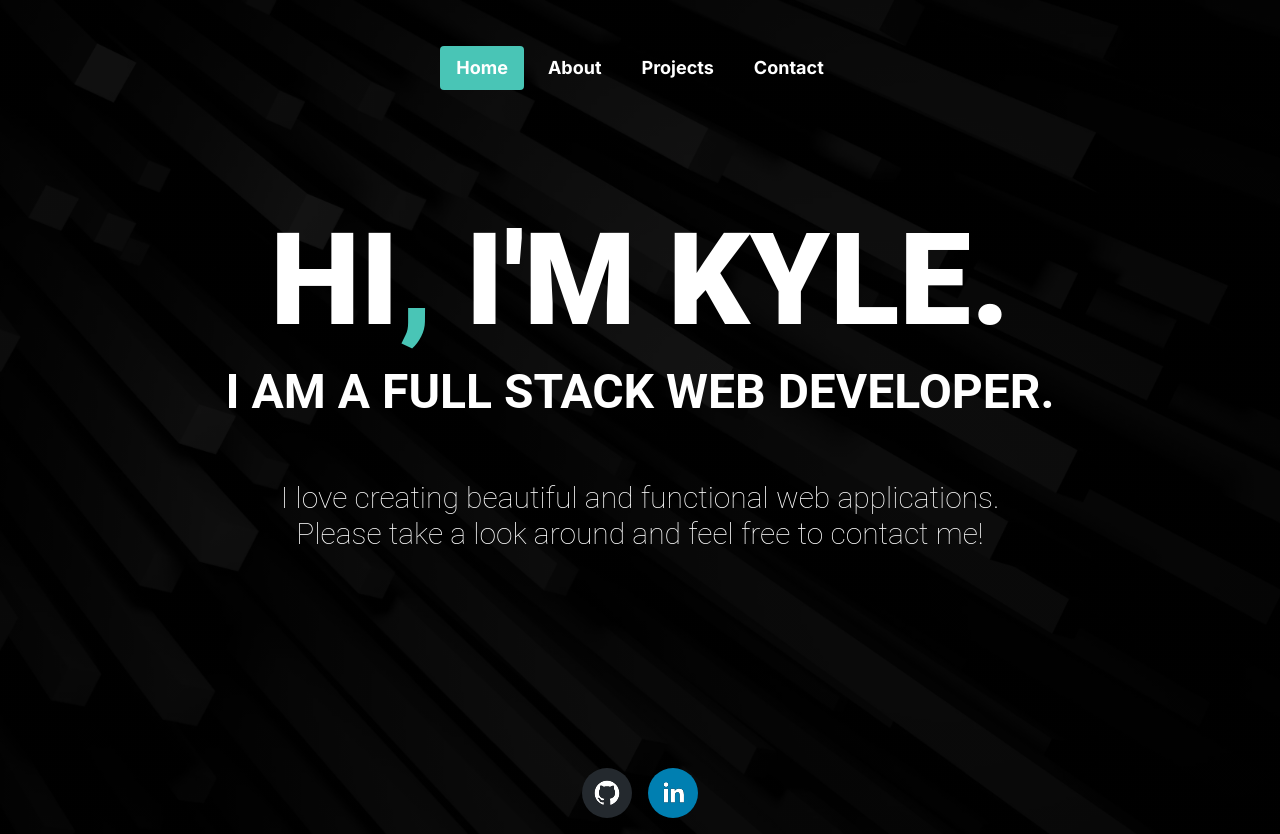
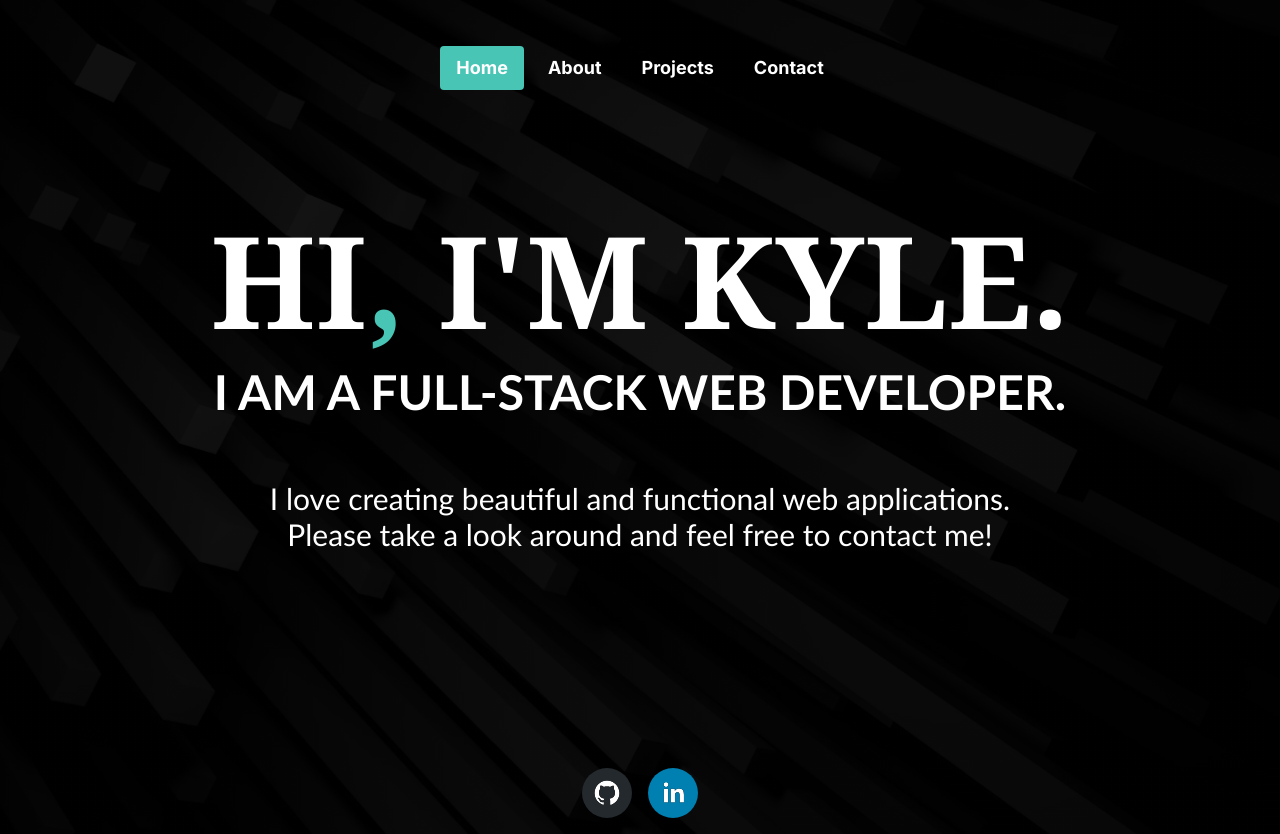
Before and after one commit to Goobber33/Portfolio-v4, a Next.js app: page /main in a window 1280 px wide. Built offline with nearby package versions, Linux system fonts and the light colour scheme.

Commit message:
Added Georgia and Optima as my fonts

```diff
--- a/app/globals.css
+++ b/app/globals.css
@@ -2,9 +2,6 @@
 @tailwind components;
 @tailwind utilities;
 
-body {
-  font-family: 'Roboto', sans-serif;
-}
 
 html,
 body,
--- a/components/about.tsx
+++ b/components/about.tsx
@@ -89,7 +89,7 @@ const AboutPage = () => {
         variants={childVariants}
         initial="hidden"
         animate="visible"
-        className="text-6xl sm:text-6xl md:text-7xl lg:text-9xl font-bold text-white text-center mt-28 w-full leading-2"
+        className="text-6xl sm:text-6xl md:text-7xl lg:text-9xl font-serif font-bold text-white text-center mt-28 w-full leading-2"
       >
         My Portfolio
       </motion.h3>
@@ -108,7 +108,7 @@ const AboutPage = () => {
             className="rounded-tl-full rounded-tr-full w-48 sm:w-64 md:w-72 lg:w-80"
           />
           <motion.div
-            className="absolute bottom-0 left-0 right-0 bg-white text-center p-2 leading-loose text-2xl font-bold"
+            className="absolute bottom-0 left-0 right-0 bg-white text-center p-2 leading-loose text-2xl font-bold font-serif"
             variants={childVariants}
           >
             <span style={{ color: '#49c5b6' }}>Kyle Parks</span>
@@ -118,18 +118,18 @@ const AboutPage = () => {
           variants={textContainerVariants}
           className="flex flex-col"
         >
-          <motion.h4 variants={childVariants} className='text-md sm:text-3xl md:text-4xl lg:text-5xl font-bold mb-8 text-customCyan'>
+          <motion.h4 variants={childVariants} className='text-md sm:text-3xl md:text-4xl lg:text-5xl font-bold font-sans mb-8 text-customCyan'>
             I&apos;m a Full-Stack Web Developer<span style={{ color: 'white' }}>.</span>
           </motion.h4>
           <motion.p
             variants={childVariants}
-            className='text-white font-100 text-md sm:text-2xl md:text-3xl lg:text-2xl text-start lg:max-w-xl w-auto lg:leading-relaxed'
+            className='text-white font-100 text-md sm:text-2xl md:text-3xl lg:text-2xl text-start lg:max-w-xl w-auto lg:leading-relaxed font-sans'
           >
             I have a passion for creating beautiful and functional web applications. I love every step of the creative process<span style={{ color: '#49c5b6' }}>,</span> from concept to deployment.
           </motion.p>
           <motion.p
             variants={childVariants}
-            className='text-white font-100 text-md sm:text-2xl md:text-3xl lg:text-2xl text-start lg:max-w-xl w-auto mt-8 lg:leading-relaxed'
+            className='text-white font-100 text-md sm:text-2xl md:text-3xl lg:text-2xl text-start lg:max-w-xl w-auto mt-8 lg:leading-relaxed font-sans'
           >
             I was born and raised in San Diego, California and currently I live in Coeur d&apos;Alene, Idaho. I started my developer career by attending and graduating from the University of Washington&apos;s Full-Stack Web Development Bootcamp.
           </motion.p>
@@ -139,9 +139,9 @@ const AboutPage = () => {
       {/* Jobs Section */}
 
       <section id="jobs" className="mt-20">
-        <h2 className="text-5xl font-bold text-center text-customCyan">Where I&apos;ve Worked</h2>
+        <h2 className="text-5xl font-bold font-sans text-center text-customCyan">Where I&apos;ve Worked</h2>
 
-        <div className="flex justify-center mt-5">
+        <div className="flex justify-center mt-5 font-sans text-xl">
           <div className="flex overflow-x-auto">
             {jobsData.map((job, index) => (
               <motion.button
@@ -160,8 +160,8 @@ const AboutPage = () => {
 
         {/* Active job description */}
 
-        <div className="mt-10 text-center">
-          <h3 className="text-2xl font-bold text-white">{activeJob.title} <span className="text-customCyan">@ {activeJob.company}</span></h3>
+        <div className="mt-10 text-center font-sans">
+          <h3 className="text-2xl font-bold font-sans text-white">{activeJob.title} <span className="text-customCyan">@ {activeJob.company}</span></h3>
           <p className="text-customCyan">{activeJob.range}</p>
           <ul className="list-disc pl-5 mt-4 text-left inline-block text-white">
             {activeJob.duties.map((duty, index) => (
--- a/components/home.tsx
+++ b/components/home.tsx
@@ -35,21 +35,21 @@ const HomeContent = () => {
             >
                 <motion.h1
                     variants={childVariants}
-                    style={{ fontFamily: 'Roboto, sans-serif' }}
-                    className="mt-4 sm:mt-8 lg:mt-2 text-6xl sm:text-6xl md:text-7xl lg:text-9xl font-extrabold text-white">
+
+                    className="mt-4 sm:mt-8 lg:mt-2 text-6xl sm:text-6xl md:text-7xl lg:text-9xl font-serif font-bold text-white">
                     HI<span style={{ color: '#49c5b6' }}>,</span> I&apos;M KYLE.
                 </motion.h1>
 
                 <motion.h2
                     variants={childVariants}
-                    style={{ fontFamily: 'Roboto, sans-serif' }}
-                    className="text-md sm:text-3xl md:text-4xl lg:text-5xl px-2 sm:px-4 md:px-6 lg:px-8 py-2 sm:whitespace-nowrap font-bold text-white">
-                    I AM A FULL STACK WEB DEVELOPER.
+
+                    className="text-md sm:text-3xl md:text-4xl lg:text-5xl px-2 sm:px-4 md:px-6 lg:px-8 py-2 sm:whitespace-nowrap font-sans font-bold text-white">
+                    I AM A FULL-STACK WEB DEVELOPER.
                 </motion.h2>
                 <motion.p
                     variants={childVariants}
-                    style={{ fontFamily: 'Roboto, sans-serif', fontWeight: 100 }}
-                    className="text-sm sm:text-xl md:text-2xl lg:text-3xl px-2 sm:px-4 md:px-6 lg:px-8 py-10 text-white">
+
+                    className="text-sm sm:text-xl md:text-2xl lg:text-3xl px-2 sm:px-4 md:px-6 lg:px-8 py-10 text-white font-sans">
                     I love creating beautiful and functional web applications. <br /> Please take a look around and feel free to contact me!
                 </motion.p>
             </motion.div>
--- a/tailwind.config.ts
+++ b/tailwind.config.ts
@@ -18,6 +18,10 @@ const config: Config = {
       },
     },
     extend: {
+      fontFamily: {
+        sans: ['Oswald', 'Optima',],
+        serif: ['ui-serif', 'Georgia',],
+      },
       colors: {
         customCyan: '#49c5b6',
         border: "hsl(var(--border))",
```
Also changed, not shown: 1 other file (tests, documents, lock files or other folders).
